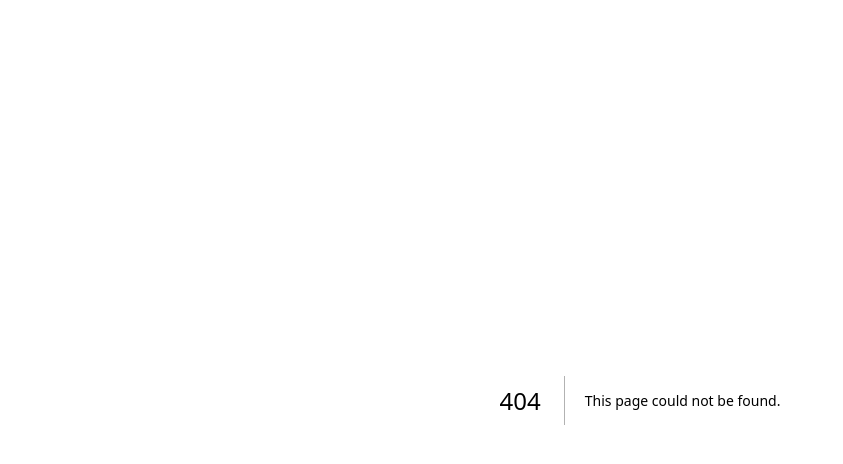
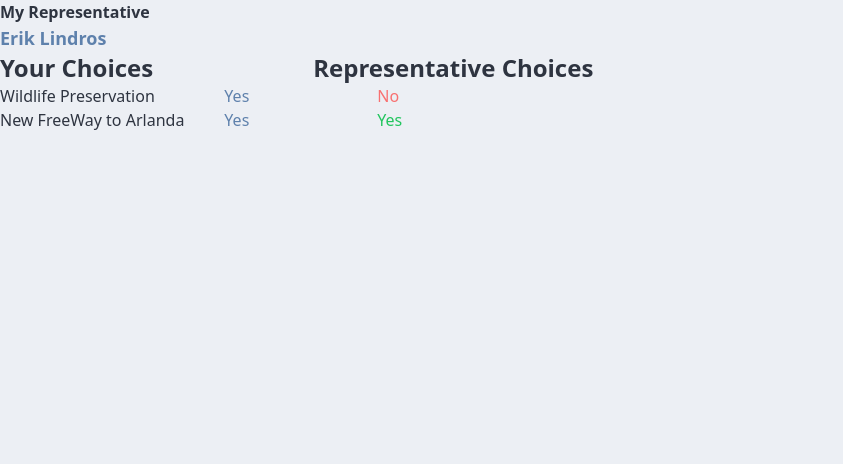
Before and after one commit to DefyCab/final_assignment, a Next.js app: page /representatives/mypage in a window 1280 px wide. Before the commit this address had no page. Shown: the top 464 px of the page, without its empty margins (0-843 px from the left). Built offline with nearby package versions, Linux system fonts and the light colour scheme.

Commit message:
add mypage with hardcoded values

```diff
--- /dev/null
+++ b/src/app/representatives/mypage/page.tsx
@@ -0,0 +1,32 @@
+export default async function MyPage() {
+  const user = "Love Ericson";
+  return (
+    <section>
+      <div className="flex flex-col">
+        <h1 className="font-bold">My Representative</h1>
+        <p className="font-semibold text-primary text-lg">Erik Lindros</p>
+      </div>
+
+      <article>
+        <div className="flex flex-row justify-start">
+          <h1 className="font-bold text-2xl">Your Choices</h1>
+          <h1 className="font-bold text-2xl ml-40">Representative Choices</h1>
+        </div>
+        <div className="flex flex-row justify-start mb-4">
+          <div>
+            <p>Wildlife Preservation</p>
+            <p>New FreeWay to Arlanda</p>
+          </div>
+          <div className="ml-10">
+            <p className="text-primary">Yes</p>
+            <p className="text-primary">Yes</p>
+          </div>
+          <div className="ml-32">
+            <p className="text-red-400">No</p>
+            <p className="text-green-500">Yes</p>
+          </div>
+        </div>
+      </article>
+    </section>
+  );
+}
--- a/src/features/users/components/navbar.tsx
+++ b/src/features/users/components/navbar.tsx
@@ -6,7 +6,7 @@ export function Navbar() {
     <>
       <nav className="navbar bg-primary justify-between w-full">
         <div className="flex justify-start">
-          <p className="text-warning font-bold">{user}</p>
+          <Link className="text-warning font-bold" href="\representatives\mypage\">{user}</Link>
         </div>
         <div>
           <Link className="p-2 hover:text-slate-200" href="\representatives\">
```
